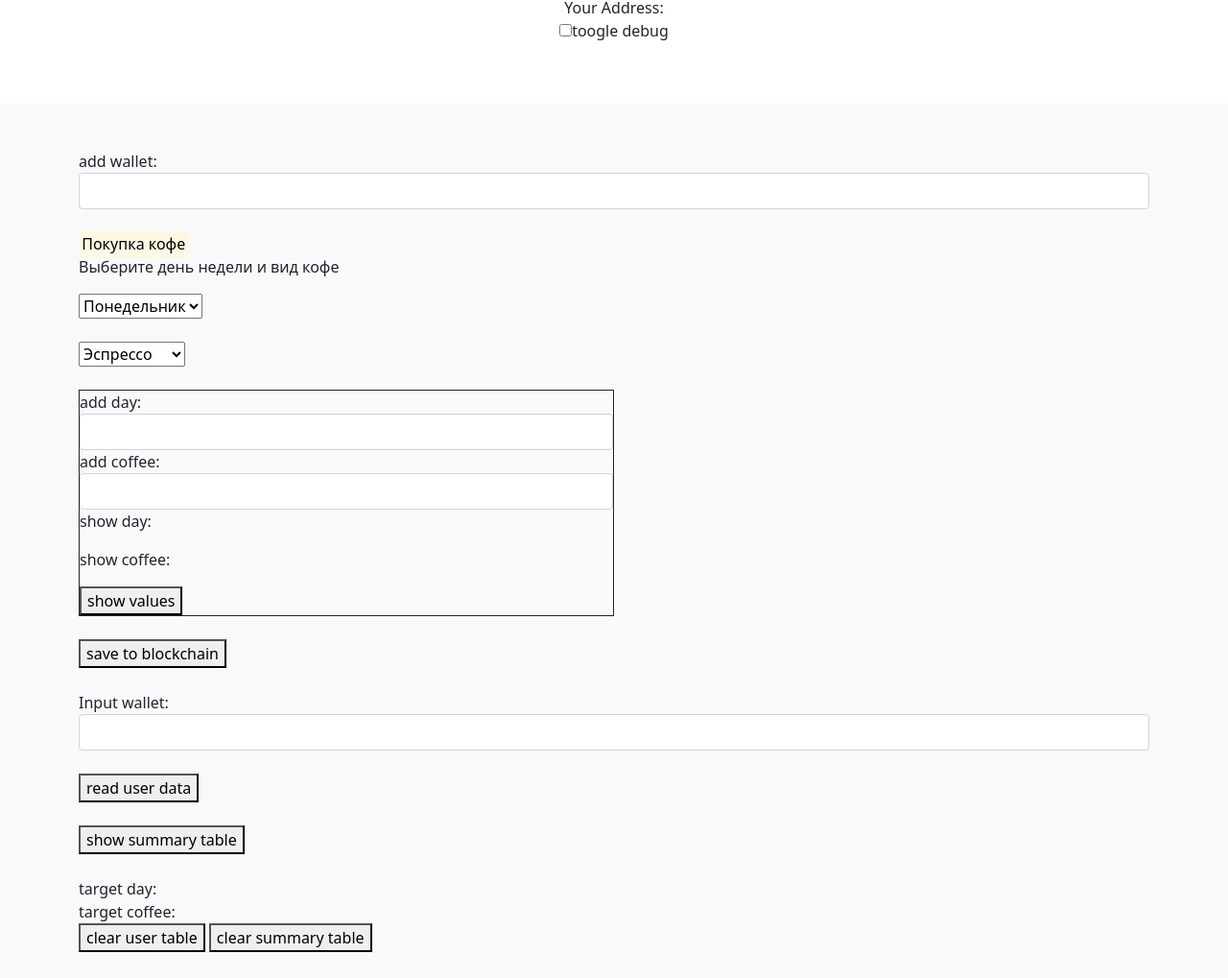
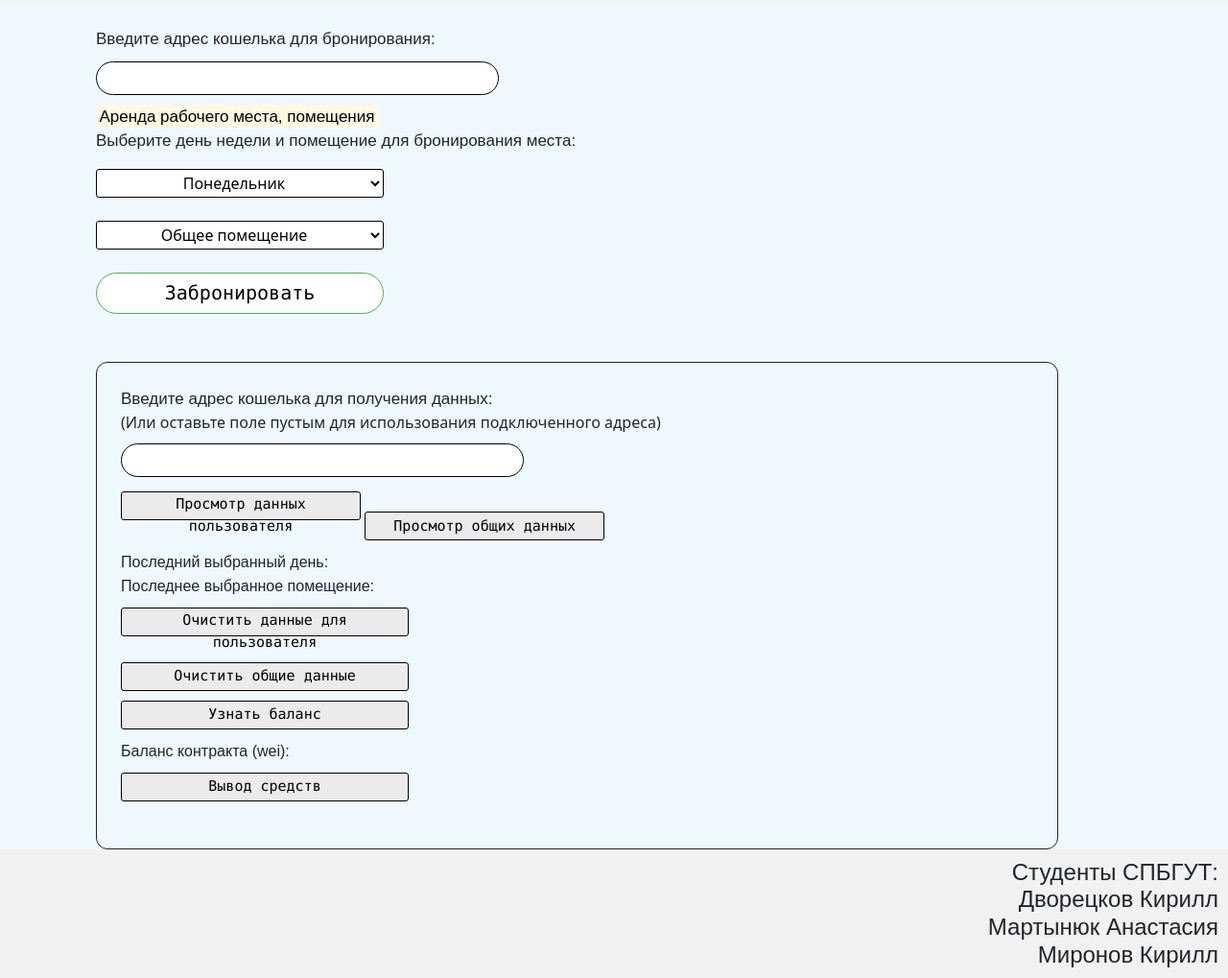
Before and after one commit to kiruxaspb/IOTA-Research, a website: page web/src/index.html in a window 1280 px wide. Shown: the part 154-1173 px from the top of the page at 96% size. Drawn offline with nearby package versions, Linux system fonts and the light colour scheme; a script that the page names is missing.

Commit message:
update web

```diff
--- /dev/null
+++ b/web/src/css/style.css
@@ -0,0 +1,233 @@
+body {
+    margin: 0;
+}
+
+.header {
+    background-color: #f1f1f1;
+    padding: 15px;
+    text-align: center;
+}
+
+.header h1 {
+    font-family: Arial, Helvetica, sans-serif;
+}
+
+.header h2 {
+    font-family: Arial, Helvetica, sans-serif;
+}
+
+.header span {
+    font-family: Arial, Helvetica, sans-serif;
+}
+
+.main {
+    background-color: aliceblue;
+}
+
+.useraddress {
+    font-size: 17px;
+    font-family: Arial, Helvetica, sans-serif;
+}
+
+.input-user-wallet {
+    font-size: 17px;
+    height: 35px;
+    width: 420px;
+    border-radius: 18px;
+    border: 1px solid;
+    padding: 10px;
+    margin-top: 10px;
+    margin-bottom: 10px;
+}
+
+.info {
+    font-size: 17px;
+    font-family: Arial, Helvetica, sans-serif;
+}
+
+.dayselector {
+    font-size: 16px;
+    border-radius: 3px;
+    width: 300px;
+    height: 30px;
+    text-align: center;
+    border: 1px solid black;
+    background-color: white;
+    cursor: pointer;
+}
+
+.placeselector {
+    font-size: 16px;
+    border-radius: 3px;
+    width: 300px;
+    height: 30px;
+    text-align: center;
+    border: 1px solid black;
+    background-color: white;
+    cursor: pointer;
+}
+
+.inputread {
+    font-size: 17px;
+    height: 35px;
+    width: 420px;
+    border-radius: 18px;
+    border: 1px solid;
+    padding: 10px;
+    margin-bottom: 15px;
+    margin-top: 10px;
+}
+
+.debug-input-label {
+    font-size: 17px;
+    font-family: Arial, Helvetica, sans-serif;
+}
+
+.footer {
+    background-color: #f1f1f1;
+    padding: 10px;
+    text-align: center;
+}
+
+.footer h4 {
+    text-align: right;
+    font-family: Arial, Helvetica, sans-serif;
+}
+
+.reservation-block {
+    padding-top: 25px;
+    margin-left: 100px;
+}
+
+.admin-panel {
+    padding-top: 50px;
+    margin-left: 100px;
+}
+
+.reserve-button {
+    font-family: Consolas;
+    font-size: 20px;
+    border-radius: 25px;
+    text-align: center;
+    border: 1px solid #4CAF50;
+    width: 300px;
+    height: 43px;
+    background-color: rgb(255, 255, 255);
+    cursor: pointer;
+}
+
+.reserve-button:hover {
+    background: #4CAF50;
+    color: rgb(255, 255, 255);
+}
+
+.getting-data {
+    width: 85%;
+    height: 85%;
+    border:1px solid;
+    padding: 25px;
+    border-radius: 12px;
+}
+
+.readUser {
+    font-family: Consolas;
+    font-size: 15px;
+    border-radius: 3px;
+    text-align: center;
+    border: 1px solid #000000;
+    width: 250px;
+    height: 30px;
+    background-color: rgb(235, 235, 235);
+    cursor: pointer;
+    margin-bottom: 10px;
+}
+
+.readUser:hover {
+    background-color: rgb(209, 209, 209);
+}
+
+.getalltable {
+    font-family: Consolas;
+    font-size: 15px;
+    border-radius: 3px;
+    text-align: center;
+    border: 1px solid #000000;
+    width: 250px;
+    height: 30px;
+    background-color: rgb(235, 235, 235);
+    cursor: pointer;
+    margin-bottom: 10px;
+}
+
+.getalltable:hover {
+    background-color: rgb(209, 209, 209);
+}
+
+.clearusertable {
+    font-family: Consolas;
+    font-size: 15px;
+    border-radius: 3px;
+    text-align: center;
+    border: 1px solid #000000;
+    width: 300px;
+    height: 30px;
+    background-color: rgb(235, 235, 235);
+    cursor: pointer;
+    margin-top: 10px;
+}
+
+.clearusertable:hover {
+    background-color: rgb(209, 209, 209);
+}
+
+.clearalltable {
+    font-family: Consolas;
+    font-size: 15px;
+    border-radius: 3px;
+    text-align: center;
+    border: 1px solid #000000;
+    width: 300px;
+    height: 30px;
+    background-color: rgb(235, 235, 235);
+    cursor: pointer;
+    margin-top: 10px;
+}
+
+.clearalltable:hover {
+    background-color: rgb(209, 209, 209);
+}
+
+.withdraw {
+    font-family: Consolas;
+    font-size: 15px;
+    border-radius: 3px;
+    text-align: center;
+    border: 1px solid #000000;
+    width: 300px;
+    height: 30px;
+    background-color: rgb(235, 235, 235);
+    cursor: pointer;
+    margin-top: 10px;
+}
+
+.withdraw:hover {
+    background-color: rgb(209, 209, 209);
+}
+
+.getbalance {
+    font-family: Consolas;
+    font-size: 15px;
+    border-radius: 3px;
+    text-align: center;
+    border: 1px solid #000000;
+    width: 300px;
+    height: 30px;
+    background-color: rgb(235, 235, 235);
+    cursor: pointer;
+    margin-top: 10px;
+    margin-bottom: 10px;
+}
+
+.getbalance:hover {
+    background-color: rgb(209, 209, 209);
+}
--- a/web/src/css/styles.css
+++ /dev/null
@@ -1,3 +0,0 @@
-.debug{
-    display: none;
-}
--- a/web/src/index.html
+++ b/web/src/index.html
@@ -1,37 +1,34 @@
 <!DOCTYPE html>
-<html>
+<html lang="en">
 <head>
-        <meta charset="utf-8">
-        <title>IOTAaaaa</title>
-        <link rel="stylesheet" href="css/styles.css">
-        <link href="https://getbootstrap.com/docs/5.0/dist/css/bootstrap.min.css" rel="stylesheet" integrity="sha384-EVSTQN3/azprG1Anm3QDgpJLIm9Nao0Yz1ztcQTwFspd3yD65VohhpuuCOmLASjC" crossorigin="anonymous">
+    <meta charset="UTF-8">
+    <meta http-equiv="X-UA-Compatible" content="IE=edge">
+    <meta name="viewport" content="width=device-width, initial-scale=1.0">
+    <link rel="stylesheet" href="css/style.css">
+    <link href="https://cdn.jsdelivr.net/npm/bootstrap@5.0.1/dist/css/bootstrap.min.css" rel="stylesheet" integrity="sha384-+0n0xVW2eSR5OomGNYDnhzAbDsOXxcvSN1TPprVMTNDbiYZCxYbOOl7+AMvyTG2x" crossorigin="anonymous">
     <script src="https://kit.fontawesome.com/45a7f34b95.js" crossorigin="anonymous"></script>
     <script src="https://ajax.googleapis.com/ajax/libs/jquery/3.3.1/jquery.min.js"></script>
-        <script src="https://cdnjs.cloudflare.com/ajax/libs/popper.js/1.14.7/umd/popper.min.js"></script>
-        <script src="https://stackpath.bootstrapcdn.com/bootstrap/4.3.1/js/bootstrap.min.js"></script>
+    <script src="https://cdn.jsdelivr.net/npm/bootstrap@5.0.1/dist/js/bootstrap.bundle.min.js" integrity="sha384-gtEjrD/SeCtmISkJkNUaaKMoLD0//ElJ19smozuHV6z3Iehds+3Ulb9Bn9Plx0x4" crossorigin="anonymous"></script>
+    <link type="image/x-icon" rel="shortcut icon" href="css/favicon.ico">
+    <title>Cowork</title>
 </head>
+<body>
+    <!-- Заголовок -->
+    <div class="header">
+        <h1>SPBGUT COWORK</h1>
+        <h2>Взаимодействие со смарт-контрактом в сети IOTA</h1>
+        <span>Адрес вашего кошелька: </span> <span id="wallet"></span>
+    </div>
 
-<figure>
+    <!-- Основная часть -->
+    <div class="main">
+        <div class="reservation-block">
+            <label for="addWallet" class="useraddress">Введите адрес кошелька для бронирования:</label><br>
+            <input type="text" class="input-user-wallet" id="addWallet">
 
-  <section class="py-5 text-center container">
-        <h1 class="fw-light" style="font-family: var(--bs-font-sans-serif);">Взаимодействие со смарт-контрактом</h1>
-        <h2>в сети IOTA</h2>
-        <span>Your Address: </span> <span id="wallet"></span>
-          <p><input type="checkbox" id="debug_checkbox" name="show_debug">toogle debug</p>
-  </section>
-
-<main>
-  <div class="py-5 bg-light">
-    <div class="container">
-      <div class="form-group">
-        <label for="addWallet">add wallet:</label>
-        <input type="text" class="form-control" id="addWallet">
-    </div>
-    <br>
-         <p><mark>Покупка кофе</mark> <br>
-    Выберите день недели и вид кофе</p>
+            <p class="info"><mark>Аренда рабочего места, помещения</mark><br>Выберите день недели и помещение для бронирования места:</p>
             <form>
-      <select id="addDay">
+                <select id="addDay" class="dayselector">
                     <option value="0">Понедельник</option>
                     <option value="1">Вторник</option>
                     <option value="2">Среда</option>
@@ -43,92 +40,60 @@
             </form>
             <br>
             <form>
-    <select id="addCoffee">
-     <option value="0">Эспрессо</option>
-     <option value="1">Американо</option>
-     <option value="2">Каппучино</option>
-     <option value="3">Латте</option>
-     <option value="4">Раф</option>
+                <select id="addRoom" class="placeselector">
+                    <option value="0">Общее помещение</option>
+                    <option value="1">Выделенный офис</option>
+                    <option value="2">Открытая терасса</option>
+                    <option value="3">Переговорная комната</option>
+                    <option value="4">Комната с шумоизоляцией</option>
                 </select>
             </form>
             <br>
-   <div id="debug" style="width: 50%; height: 50%; border:1px solid;">
-      <div class="form-group">
-        <label for="addDay">add day:</label>
-        <input type="text" class="form-control" id="selDay">
+
+            <button class="reserve-button" onclick="save()">Забронировать</button>
         </div>
-    <div class="form-group">
-      <label for="addCoffee">add coffee:</label>
-      <input type="text" class="form-control" id="selCoffee">
-  </div>
-    <p>show day: </span> <span id="showDay"></p>
-    <p>show coffee: </span> <span id="showCoffee"></p>
-      <button class="show_values" onclick="show()">show values</button>
+
+        <!-- Для таблиц -->
+        <div class="admin-panel">
+            <div class="getting-data">
+                <label for="readWallet" class="debug-input-label">Введите адрес кошелька для получения данных:</label>
+                <br>(Или оставьте поле пустым для использования подключенного адреса)
                 <br>
-  </div>
+                <input type="text" class="inputread" id="readWallet">
                 <br>
-    <div class="form-group">
-      <button class="save" onclick="save()">save to blockchain</button>
-  </div>
-  <br>
-    <div class="form-group">
-        <label for="readWallet">Input wallet:</label>
-        <input type="text" class="form-control" id="readWallet">
-    </div>
-    <br>
-    <div class="form-group">
-        <button class="readUser" onclick="readUser()">read user data</button>
-    </div>
-    <br>
+                <button class="readUser" onclick="readUser()">Просмотр данных пользователя</button>
+                <button class="getalltable" onclick="getalltable()">Просмотр общих данных</button>
+
+                <div id="showResult">
                     <div>
-      <button class="getalltable" onclick="getalltable()">show summary table</button>
-    </div>
-    <br>
-    <div id="showResult" >
-        <div>
-            <span>target day: </span> <span id="targetDay"></span>
+                        <span style="font-family: Arial, Helvetica, sans-serif; font-size: 16px;">Последний выбранный день: </span> <span id="targetDay"></span>
                     </div>
                     <div>
-            <span>target coffee: </span> <span id="targetCoffee"></span>
+                        <span style="font-family: Arial, Helvetica, sans-serif; font-size: 16px;">Последнее выбранное помещение: </span> <span id="targetRoom"></span>
                     </div>
                 </div>
                 <div class="form-group">
-      <button class="clearusertable" onclick="clearusertable()">clear user table</button>
-      <button class="clearalltable" onclick="clearalltable()">clear summary table</button>
+                  <button class="clearusertable" onclick="clearusertable()">Очистить данные для пользователя</button>
+                  <br>
+                  <button class="clearalltable" onclick="clearalltable()">Очистить общие данные</button>
+                  <br>
+                  <button class="getbalance" onclick="getbalance()">Узнать баланс</button><br>
+                  <span style="font-family: Arial, Helvetica, sans-serif; font-size: 16px;">Баланс контракта (wei): </span> <span id="balance"></span>
+                  <br>
+                  <button class="withdraw" onclick="withdraw()">Вывод средств</button>
                 </div>
-    <div id="tablearr">
+                <br>
+                <div id="tablearr"></div>
+            </div>
         </div>
     </div>
 
-
-
-</form>
-</div></div>
-</main>
-        <footer class="text-muted py-5" style = "position:relative; text-align:right;">
-          <div class="container" >
-
-              <a style = "padding-right: 174px;"> Студенты СПБГУТ:</a><br><ul style="float: right;">
-                <li >Дворецков Кирилл</li>
-                <li >Мартынюк Анастасия</li>
-                <li >Миронов Кирилл</li>
-                <li >Огорельцев Павел</li>
-            </ul>
-            <body id="body">
+    <!-- Footer -->
+    <div class="footer">
+        <h4>Студенты СПБГУТ:<br>Дворецков Кирилл<br>Мартынюк Анастасия<br>Миронов Кирилл</h3>
+    </div>
+    <script src="https://cdn.ethers.io/lib/ethers-5.2.umd.min.js"
+        type="application/javascript"></script>
+<script src='./js/web3_script.js' type='text/javascript'></script>
 </body>
-          </div>
-        </footer>
-    </figure>
-    <script charset="utf-8"
-        src="https://cdn.ethers.io/scripts/ethers-v4.min.js"
-        type="text/javascript">
-</script>
-<script src='./js/web3_script.js' type='text/javascript'></script>
-<script type="text/javascript">
-  $(document).ready(function() {
-      $('#debug_checkbox').click(function() {
-        $('#debug').toggle();
-      });
-  });
-</script>
 </html>
--- a/web/src/js/web3_script.js
+++ b/web/src/js/web3_script.js
@@ -1,19 +1,24 @@
 let adrressContractMain = "0x67d2C7B013860EE3f6056Ba1dB41cB76D365cd59";
-var adrressContractRopsten = "0xd3C96A4588AE35D72e06d2E46071b274F4af14f9";
+var adrressContractRopsten = "0x6fE30E8147C97Ff4303F513F607403425C0C2e45";
 var addressContractIOTA = "0xAfC8Bc679f8e8c34643b8C9786dE3A8d001E7eaC";
 
 var contractController;
 var day=["Понедельник","Вторник","Среда","Четверг","Пятница","Суббота","Воскресенье"];
-var coffee = ["Эспрессо","Американо","Каппучино","Латте","Раф"];
-var contract_allcoffee;
+var room = ["Общее помещение","Выделенный офис","Открытая терасса","Переговорная комната","Комната с шумоизоляцией"];
+var contract_allroom;
+var wallet, signer, current_network;
 
 function save() {
-    var addWallet = $('#addWallet').val();
+    var readWallet = $('#readWallet').val();
+    if (readWallet == "") readWallet=wallet;
+    if(!ethers.utils.isAddress(readWallet)) {
+       return alert("invalid address");
+    }
     var addDay = $('#addDay').val();
-    var addCoffee = $('#addCoffee').val();
+    var addRoom = $('#addRoom').val();
     console.log("addDay", addDay);
-    console.log("addCoffee", addCoffee);
-    contractController.setUser(addWallet, addDay, addCoffee).then((err, data) => {
+    console.log("addRoom", addRoom);
+    contractController.addReservation(addDay, addRoom,wallet, { value: ethers.utils.parseEther("0.0001") }).then((err, data) => {
         console.log("data", data);
     }).catch(function (error) {
         alert(error.message);
@@ -22,40 +27,43 @@ function save() {
 
 function readUser() {
     var readWallet = $('#readWallet').val();
+    if (readWallet == "") readWallet=wallet;
+    if(!ethers.utils.isAddress(readWallet)) {
+       return alert("invalid address");
+    }
     $('#showResult').hide();
-    contractController.getUser(readWallet).then((data) => {
+    contractController.getClientReservations(readWallet).then((data) => {
         console.log("data", data);
         var contract_day = Number(data._day)
-        var contract_coffee = Number(data._coffee)
-        contract_allcoffee = data._allcoffee;
+        var contract_room = Number(data._room)
+        contract_allroom = data._allroom;
         console.log("data._day", contract_day);
-        console.log("data._coffee", contract_coffee);
-        console.log("data._allcoffee", contract_allcoffee);
+        console.log("data._room", contract_room);
+        console.log("data._allroom", contract_allroom);
         $('#showResult').show();
         $('#showDay').html(contract_day);
-        $('#showCoffee').html(contract_coffee);
+        $('#showRoom').html(contract_room);
         $('#targetDay').html(day[contract_day]);
-        $('#targetCoffee').html(coffee[contract_coffee]);
+        $('#targetRoom').html(room[contract_room]);
         generate_table();
     }).catch(function (error) {
         alert(error.message);
     });
 }
-function show(){
-    let showday = $('#addDay').val();
-    let showcoffee = $('#addCoffee').val();
-        $('#showDay').html(showday);
-        $('#showCoffee').html(showcoffee);
-}
 
 function startApp() {
     $('#showResult').hide();
-    $('#debug').hide();
+    console.log("wallet", wallet);
+    $('#wallet').html(wallet);
 }
 
 function clearusertable(){
     var readWallet = $('#readWallet').val();
-    contractController.clearUserTable(readWallet).then((data) => {
+    if (readWallet == "") readWallet=wallet;
+    if(!ethers.utils.isAddress(readWallet)) {
+       return alert("invalid address");
+    }
+    contractController.resetClientInfo(readWallet).then((data) => {
         console.log("data", data);
     }).catch(function (error) {
         alert(error.message);
@@ -63,7 +71,7 @@ function clearusertable(){
 }
 
 function clearalltable(){
-    contractController.clearAllTable().then((data) => {
+    contractController.resetAll().then((data) => {
         console.log("data", data);
     }).catch(function (error) {
         alert(error.message);
@@ -73,9 +81,27 @@ function clearalltable(){
 function getalltable(){
     contractController.getAllTable().then((data) => {
         console.log("data", data);
-        contract_allcoffee = data;
-        console.log("contract_allcoffee", contract_allcoffee);
+        contract_allroom = data;
+        console.log("room", contract_allroom);
         generate_table();
+    }).catch(function (error) {
+        alert(error.message);
+    });
+}
+
+function withdraw(){
+    contractController.withdraw().then((data) => {
+        console.log("data",data);
+    }).catch(function (error) {
+        alert(error.message);
+    });
+}
+function getbalance(){
+    contractController.getBalance().then((data) => {
+        console.log("data",data);
+        balance=data.toNumber();
+        $('#balance').html(balance);
+        console.log("balance",balance);
     }).catch(function (error) {
         alert(error.message);
     });
@@ -90,8 +116,6 @@ window.addEventListener('load', async function () {
 
     const accounts = await ethereum.request({ method: 'eth_accounts' });
     wallet = accounts[0];
-    console.log("wallet", wallet);
-    $('#wallet').html(wallet);
 
     initContracts();
 })
@@ -148,7 +172,7 @@ function generate_table() {
         // creates a table row
         var row = document.createElement("tr");
         var cell = document.createElement("td");
-        var cellText = document.createTextNode(coffee[i]);
+        var cellText = document.createTextNode(room[i]);
         cell.appendChild(cellText);
         row.appendChild(cell);
         for (var j = 0; j < 7; j++) {
@@ -156,7 +180,7 @@ function generate_table() {
           // node the contents of the <td>, and put the <td> at
           // the end of the table row
           var cell = document.createElement("td");
-          var cellText = document.createTextNode(contract_allcoffee[i][j]);
+          var cellText = document.createTextNode(contract_allroom[i][j]);
           cell.appendChild(cellText);
           row.appendChild(cell);
         }
```
Also changed, not shown: web/src/abi.json (+1 -1 lines), web/src/css/favicon.ico (added), 2 other files. Lines whose indentation alone changed are shown as unchanged.
